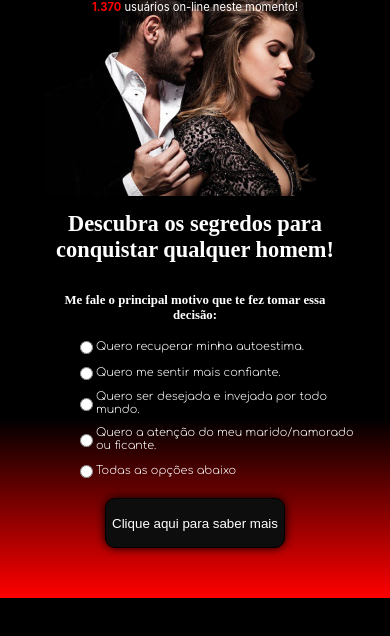
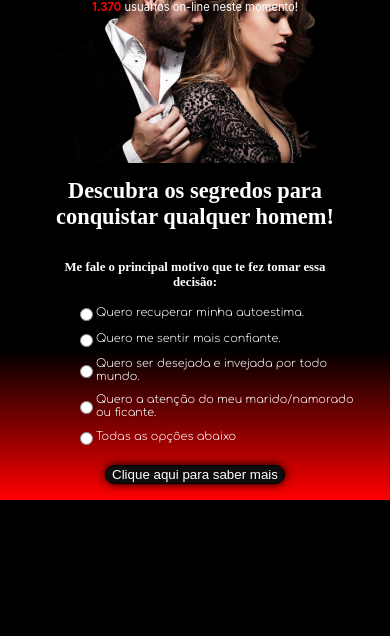
Before and after one commit to 19842022/relacioneja, a React (Vite) app: page / in a window 390 px wide. Shown: the top 636 px of the page. Built offline with nearby package versions, Linux system fonts and the light colour scheme; a web font is replaced by a local one.

Commit message:
css-commit

```diff
--- a/src/pages/Home/style.css
+++ b/src/pages/Home/style.css
@@ -25,7 +25,7 @@ background: linear-gradient(0deg, rgba(255,0,0,1) 0%, rgba(0,0,0,1) 30%);
         justify-content: center;
         align-items: center;
         min-width: 300px;
-        height: 100%;
+        height: 500px;
     }
     .logo-brand{
         max-width: 300px;
```
